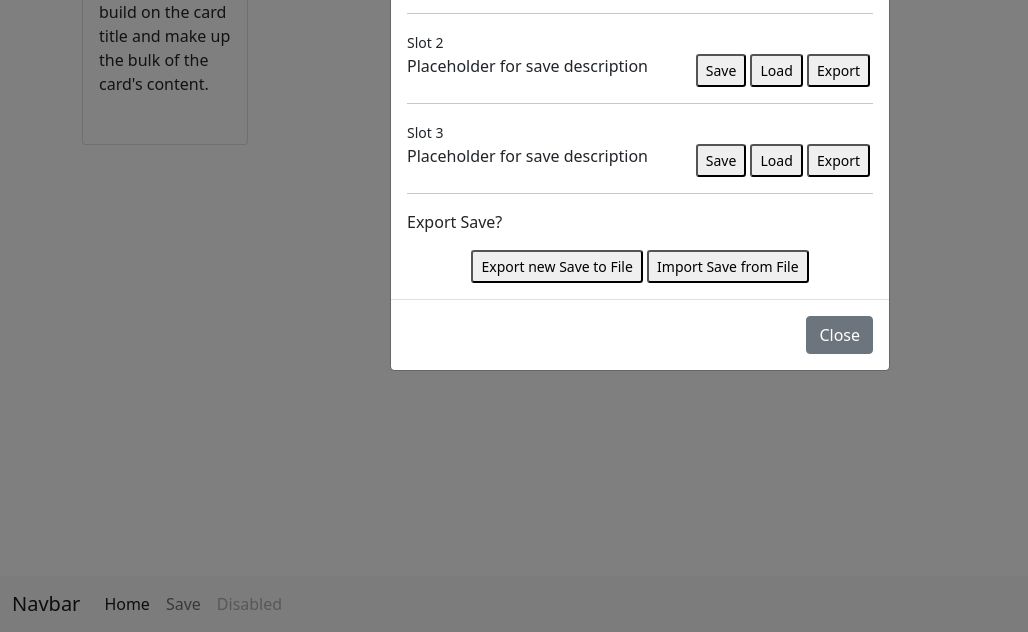
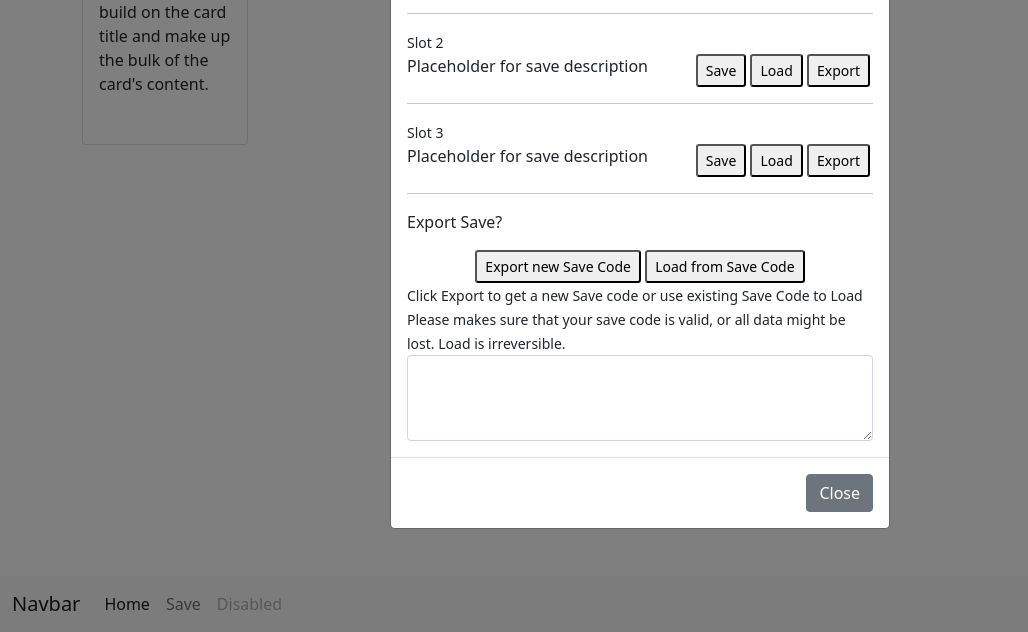
Before and after one commit to uyen18827/VeinIF, a website with bundled scripts: page index.html in a window 1280 px wide. Both pictures are taken after a click on the link "Save". Shown: the part 168-800 px from the top of the page, without its empty margins (0-1028 px from the left). Built offline with nearby package versions, Linux system fonts and the light colour scheme.

Commit message:
added instruction for export

```diff
--- a/index.html
+++ b/index.html
@@ -15,7 +15,8 @@
 <body>
     <div class="container">
         <div class="row mt-4">
-            <noscript>This webpage needs JavaScript to function properly. Please enable JavaScript in your browser</noscript>
+            <noscript>This webpage needs JavaScript to function properly. Please enable JavaScript in your
+                browser</noscript>
             <div class="col-lg-2">
                 <div class="card" style="width: 100%;">
                     <div class="card-body">
@@ -112,7 +113,7 @@
                     <hr>
                     <small>Slot 3</small><br>
                     <div class="row">
-                        <div class="col-7" >
+                        <div class="col-7">
                             Placeholder for save description
                         </div>
                         <div class="col-5" style="text-align: center">
@@ -124,9 +125,13 @@
                     <hr>
                     <p>Export Save?</p>
                     <div style="text-align: center">
-                        <button class="export btn-sm" id="export">Export new Save to File</button>
-                        <button class="import btn-sm" id="import">Import Save from File</button></div>
-                    <div id="saveMessage"></div>
+                        <button class="exportSave btn-sm" id="export">Export new Save Code</button>
+                        <button class="importSave btn-sm" id="import">Load from Save Code</button>
+                    </div>
+                    <small id="exportMessage">Click Export to get a new Save code or use existing Save Code to Load<br>
+                        Please makes sure that your save code is valid, or all data might be lost. Load is
+                        irreversible.</small>
+                    <textarea class="form-control" rows="3" id="saveOutput"></textarea>
                 </div>
                 <div class="modal-footer">
                     <button type="button" class="btn btn-secondary" data-bs-dismiss="modal">Close</button>
```
